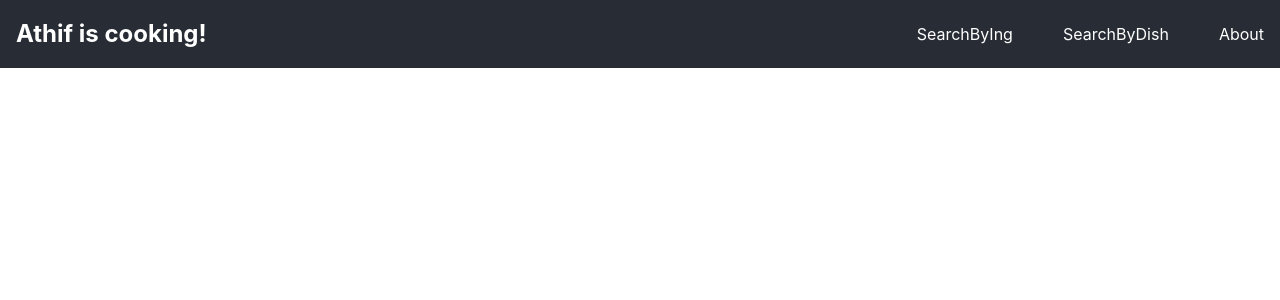
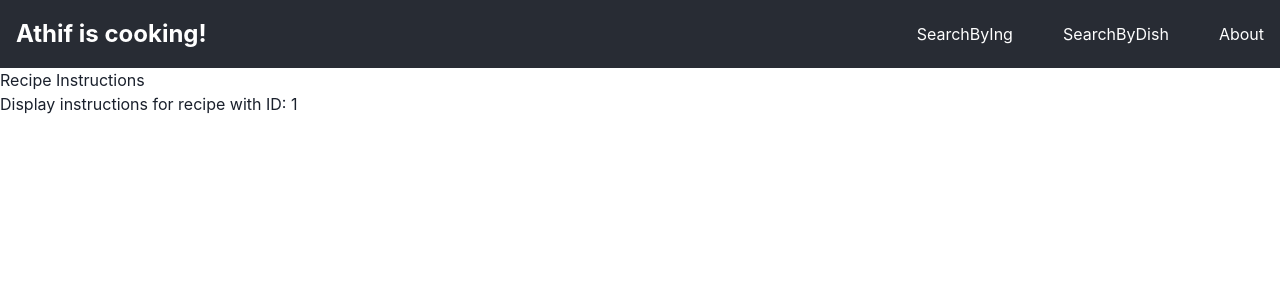
Before and after one commit to abenphilip07/vite-project, a React (Vite) app: page /recipe/1 in a window 1280 px wide. Shown: the top 300 px of the page. Built offline with nearby package versions, Linux system fonts and the light colour scheme.

Commit message:
table,view recipe btn added

```diff
--- a/src/App.jsx
+++ b/src/App.jsx
@@ -1,25 +1,26 @@
 import React from 'react';
 import Navbar from './components/Navbar/Navbar';
-import { BrowserRouter, Routes, Route } from 'react-router-dom';
+import { BrowserRouter as Router, Routes, Route } from 'react-router-dom';
 import SearchByIng from './pages/SearchByIng';
 import SearchByDish from './pages/SearchByDish';
 import About from './pages/About';
-import { ChakraProvider } from '@chakra-ui/react'
-
+import RecipeInstructions from './pages/RecipeInstructions';
+import { ChakraProvider } from '@chakra-ui/react';
 
 function App() {
   return (
     <ChakraProvider>
-    <BrowserRouter>
+      <Router>
         <div className="app">
           <Navbar />
           <Routes>
             <Route path="/SearchByIng" element={<SearchByIng />} />
             <Route path="/SearchByDish" element={<SearchByDish />} />
             <Route path="/About" element={<About />} />
+            <Route path="/recipe/:id" element={<RecipeInstructions />} />
           </Routes>
         </div>
-    </BrowserRouter>
+      </Router>
     </ChakraProvider>
   );
 }
--- /dev/null
+++ b/src/pages/RecipeInstructions.jsx
@@ -0,0 +1,15 @@
+import React from 'react';
+import { useParams } from 'react-router-dom';
+
+const RecipeInstructions = () => {
+const { id } = useParams();
+
+  return (
+    <div>
+      <h1>Recipe Instructions</h1>
+      <p>Display instructions for recipe with ID: {id}</p>
+    </div>
+  );
+};
+
+export default RecipeInstructions;
--- a/src/pages/SearchByDish.jsx
+++ b/src/pages/SearchByDish.jsx
@@ -3,6 +3,7 @@ import Select from 'react-select';
 
 const SearchByDish = () => {
   const [options, setOptions] = useState([]);
+  const [selectedOption, setSelectedOption] = useState(null);
 
   useEffect(() => {
     fetch("http://localhost:4000/v1/recipes")
@@ -12,20 +13,30 @@ const SearchByDish = () => {
         const newOptions = recipes.map((recipe) => ({
           value: recipe.id,
           label: recipe.title,
+          insts: recipe.instructions,
         }));
         setOptions(newOptions);
       })
       .catch((error) => {
         console.error('Error fetching recipes:', error);
       });
-  }, []); // The empty dependency array ensures the effect runs only once on component mount
+  }, []);
 
   const handleChange = (selectedOption) => {
-    console.log(selectedOption);
-    // Your logic here
+    setSelectedOption(selectedOption);
   };
 
-  return <Select options={options} onChange={handleChange} />;
+  return (
+    <div>
+      <Select options={options} onChange={handleChange} />
+      {selectedOption && (
+        <div>
+          <h2>Instructions</h2>
+          <p>{selectedOption.insts}</p>
+        </div>
+      )}
+    </div>
+  );
 };
 
 export default SearchByDish;
--- a/src/pages/SearchByIng.jsx
+++ b/src/pages/SearchByIng.jsx
@@ -1,4 +1,5 @@
 import React, { useState } from 'react';
+import { Link } from 'react-router-dom'; // Import Link from react-router-dom
 import AsyncSelect from 'react-select/async';
 import axios from 'axios';
 import { Box, Table, Thead, Tbody, Tr, Th, Td, Text } from '@chakra-ui/react';
@@ -40,6 +41,7 @@ const SearchByIng = () => {
             <Th>Cook Time</Th>
             <Th>Difficulty</Th>
             <Th>Cuisine</Th>
+            <Th>Action</Th> {/* New column for the "View Recipe" button */}
           </Tr>
         </Thead>
         <Tbody>
@@ -49,6 +51,12 @@ const SearchByIng = () => {
               <Td>{recipe.cook_time}</Td>
               <Td>{recipe.difficulty}</Td>
               <Td>{recipe.cuisine_name}</Td>
+              <Td>
+                {/* Link to a new page with recipe instructions */}
+                <Link to={`/recipe/${recipe.id}`}>
+                  <button>View Recipe</button>
+                </Link>
+              </Td>
             </Tr>
           ))}
         </Tbody>
```
Lines whose indentation alone changed are shown as unchanged.
